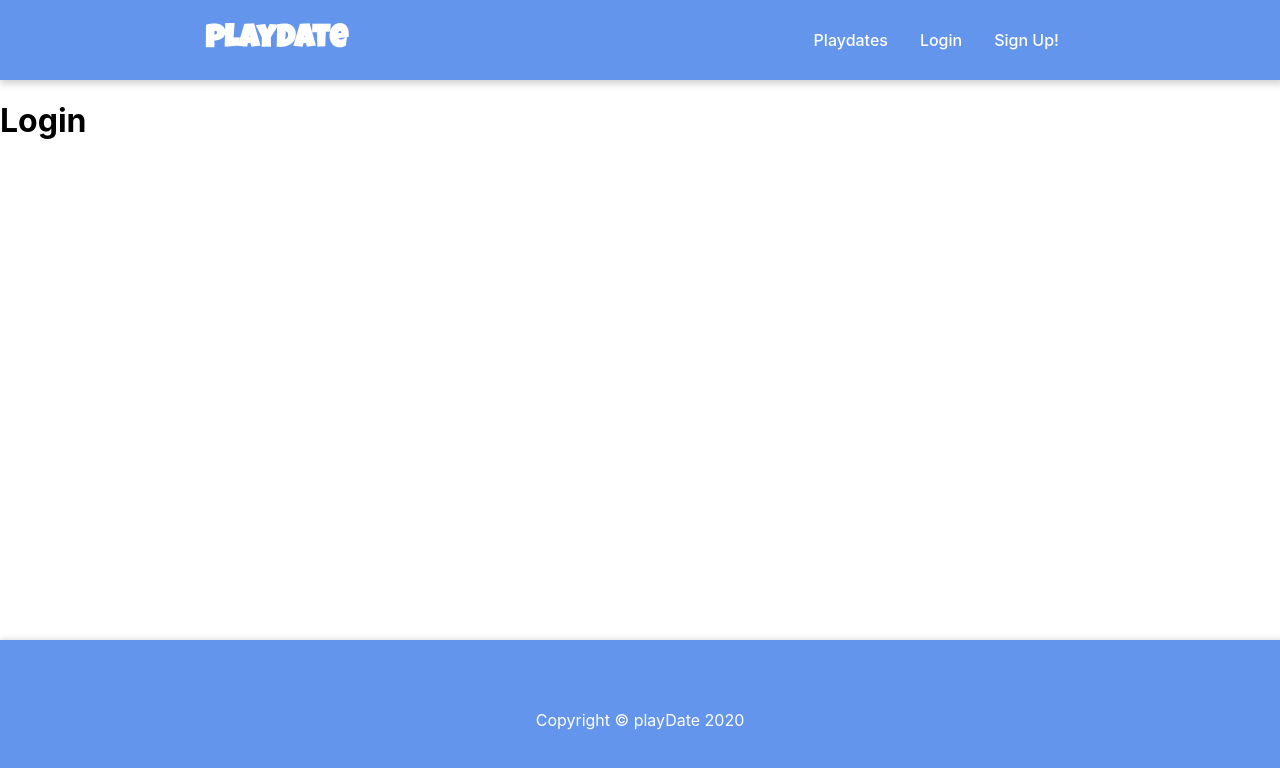
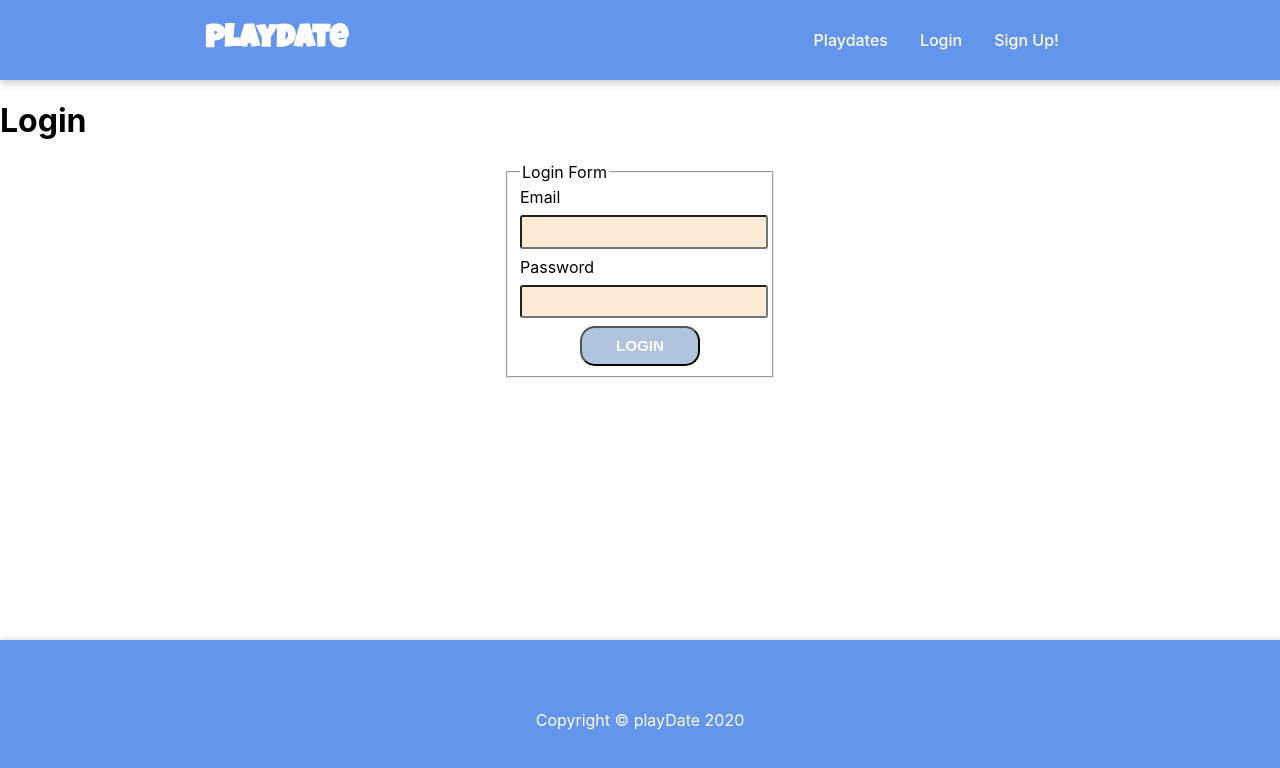
Before and after one commit to luxvalerian/playDate, a React (Create React App) app in the folder playdate/: page /login in a window 1280 px wide. Shown: the top 768 px of the page. Built offline with nearby package versions, Linux system fonts and the light colour scheme.

Commit message:
add login

```diff
--- a/playdate/src/pages/Login/Login.jsx
+++ b/playdate/src/pages/Login/Login.jsx
@@ -1,8 +1,13 @@
 import React from 'react';
+
+import LoginForm from '../../components/LoginForm/LoginForm';
 
 const Login = (props) => {
     return (
-        <h1>Login</h1>
+        <main>
+            <h1>Login</h1>
+            <LoginForm />
+        </main>
     );
 };
 
```
